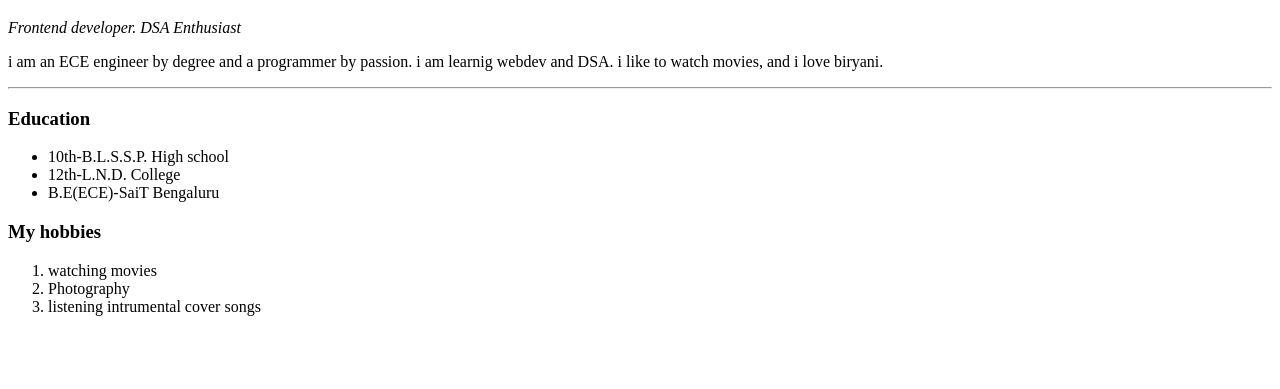
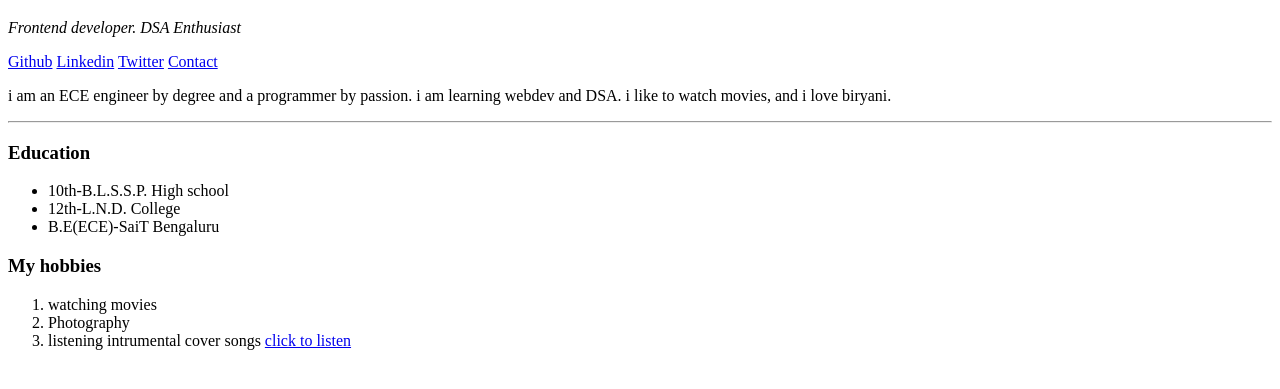
Before and after one commit to sde-manish/HTML-personal-site, a plain HTML site: page index.html in a window 1280 px wide. Shown: the part 373-762 px from the top of the page. Drawn offline with Linux system fonts and the light colour scheme.

Commit message:
added contact page
learned about "anchor tag" and added social media link and a contact page

```diff
--- a/index.html
+++ b/index.html
@@ -10,7 +10,9 @@
     <img src="images/Manish kumar-circle.png" width="300" height="300" alt="manish profile picture">
     <h1>Manish kumar</h1>
       <p><i>Frontend developer. DSA Enthusiast</i></p> <!-- we can also use "<em>" tag for italic. "em" stand for "emphasis"-->
-      <p>i am an ECE engineer by degree and a programmer by passion. i am learnig webdev and DSA. i like to watch movies, and i love biryani.</p>
+      <a href="https://github.com/sde-manish" target="_blank" >Github</a> <a href="https://www.linkedin.com/in/manish-kumar-36b912143?lipi=urn%3Ali%3Apage%3Ad_flagship3_profile_view_base_contact_details%3BF58NhSw4TweoD92f%2FE0pxA%3D%3D" target="_blank"> Linkedin</a>
+      <a href="https://twitter.com/sde_manish" target="_blank">Twitter</a> <a href="contact.html">Contact</a>
+      <p>i am an ECE engineer by degree and a programmer by passion. i am learning webdev and DSA. i like to watch movies, and i love biryani.</p>
       <hr></hr>
       <h3>Education</h3>
         <ul>
@@ -18,11 +20,11 @@
           <li>12th-L.N.D. College</li>
           <li>B.E(ECE)-SaiT Bengaluru</li>
         </ul>
-      <h3>My hobbies</h3>
+      <h3>My hobbies </h3>
         <ol>
           <li> watching movies</li>
           <li>Photography</li>
-          <li>listening intrumental cover songs</li>
+          <li>listening intrumental cover songs <a href="https://youtu.be/Asz4iKaEitA" target="_blank">click to listen</a></li>
         </ol>
       <!-- <h3>This digital clock i have added to watch time. i just copied the embeding link from the site "vclock" and paste it in this code    </h>
         <right><iframe width="200" height="100" src="https://vclock.com/embed/time/#theme=1&ampm=1&showdate=1" frameborder="0" allowfullscreen></iframe></right> -->
```
Also changed, not shown: contact.html (added, +14 -0 lines).
